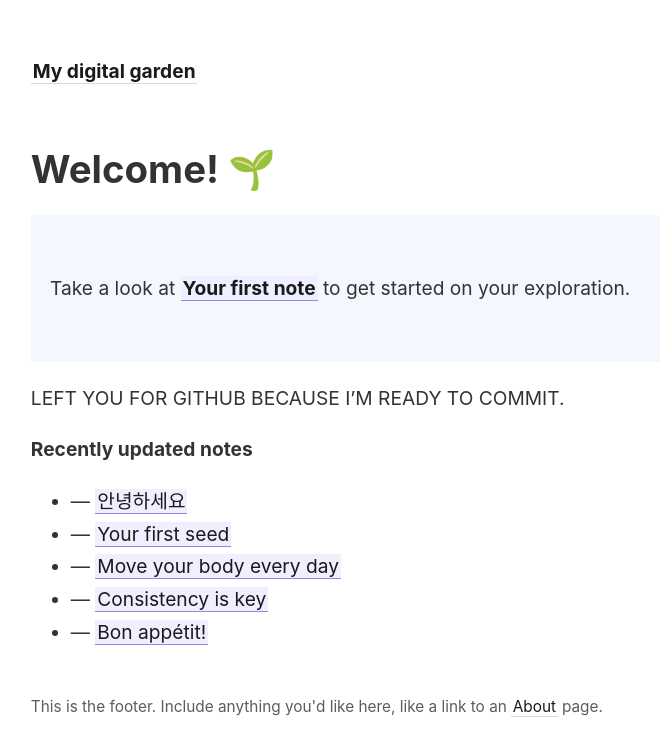
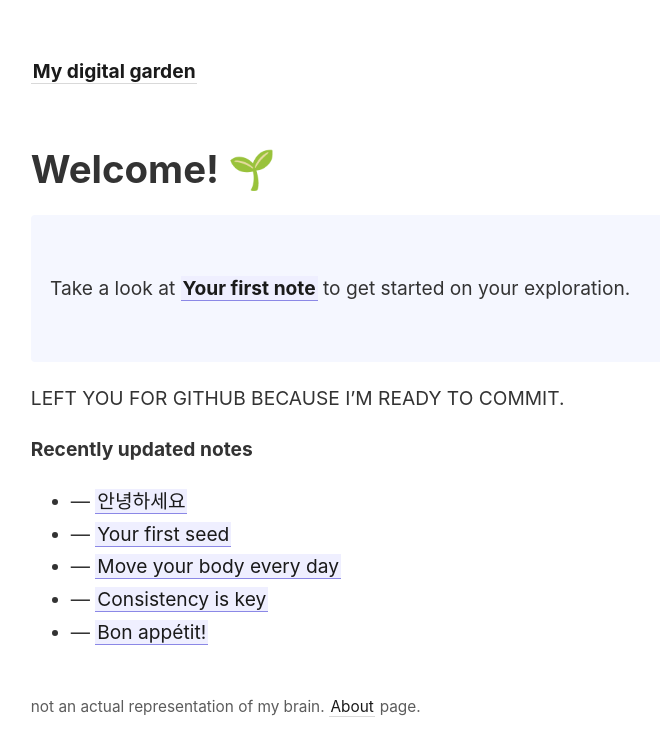
Before and after one commit to hauntedHousewife/oldhauntedhousewife.github.io, a Jekyll site: the page built from _pages/index.md, in a window 1280 px wide. Shown: the top 756 px of the page, without its empty margins (46-706 px from the left). Built offline with Jekyll 4.4.1, drawn with Linux system fonts in a browser that asks for light colours.

Commit message:
Update footer.html

```diff
--- a/_includes/footer.html
+++ b/_includes/footer.html
@@ -1 +1 @@
-This is the footer. Include anything you'd like here, like a link to an <a class="internal-link" href="{{ site.baseurl }}/about">About</a> page.
+ not an actual representation of my brain. <a class="internal-link" href="{{ site.baseurl }}/about">About</a> page.
```
